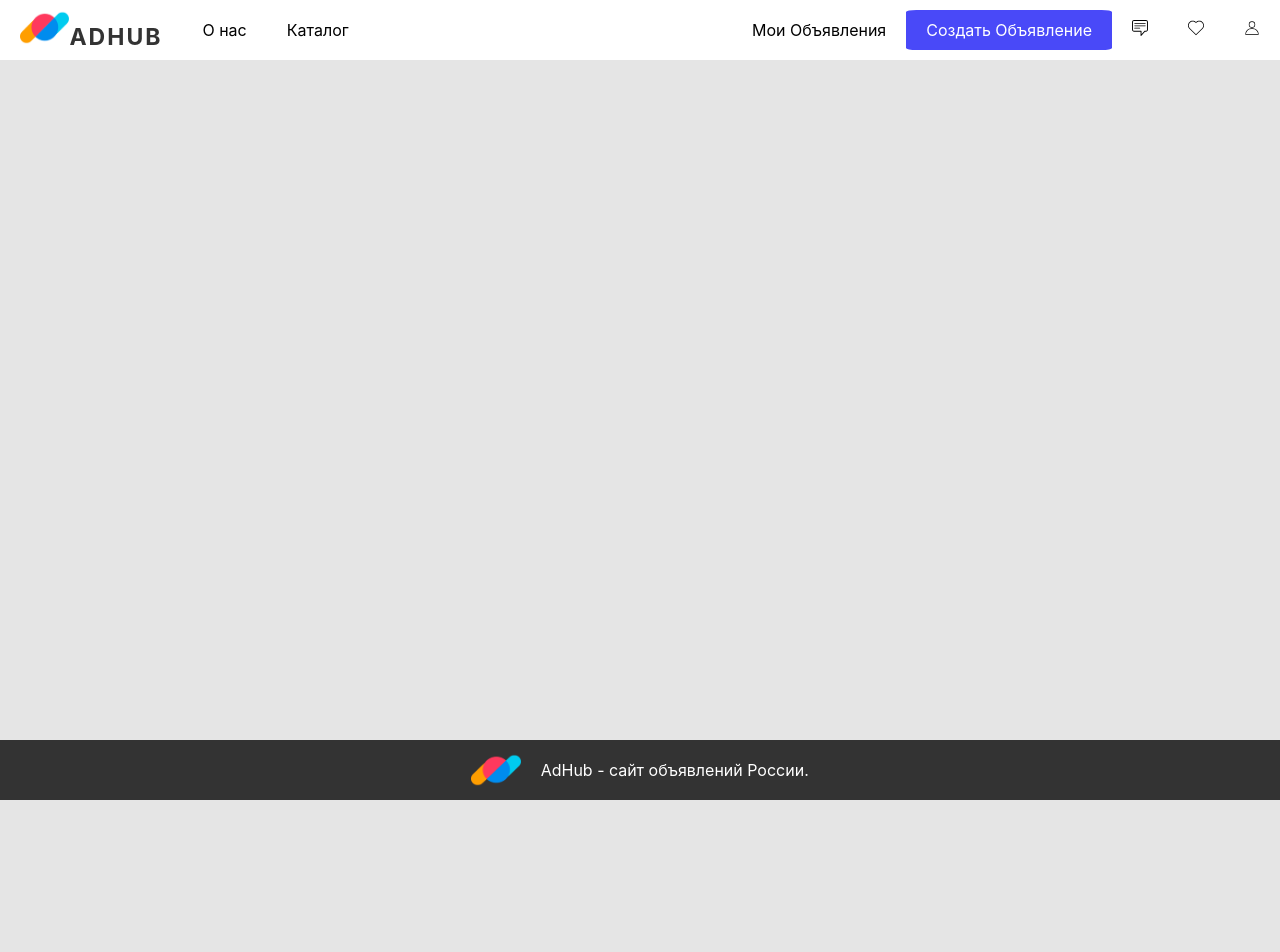
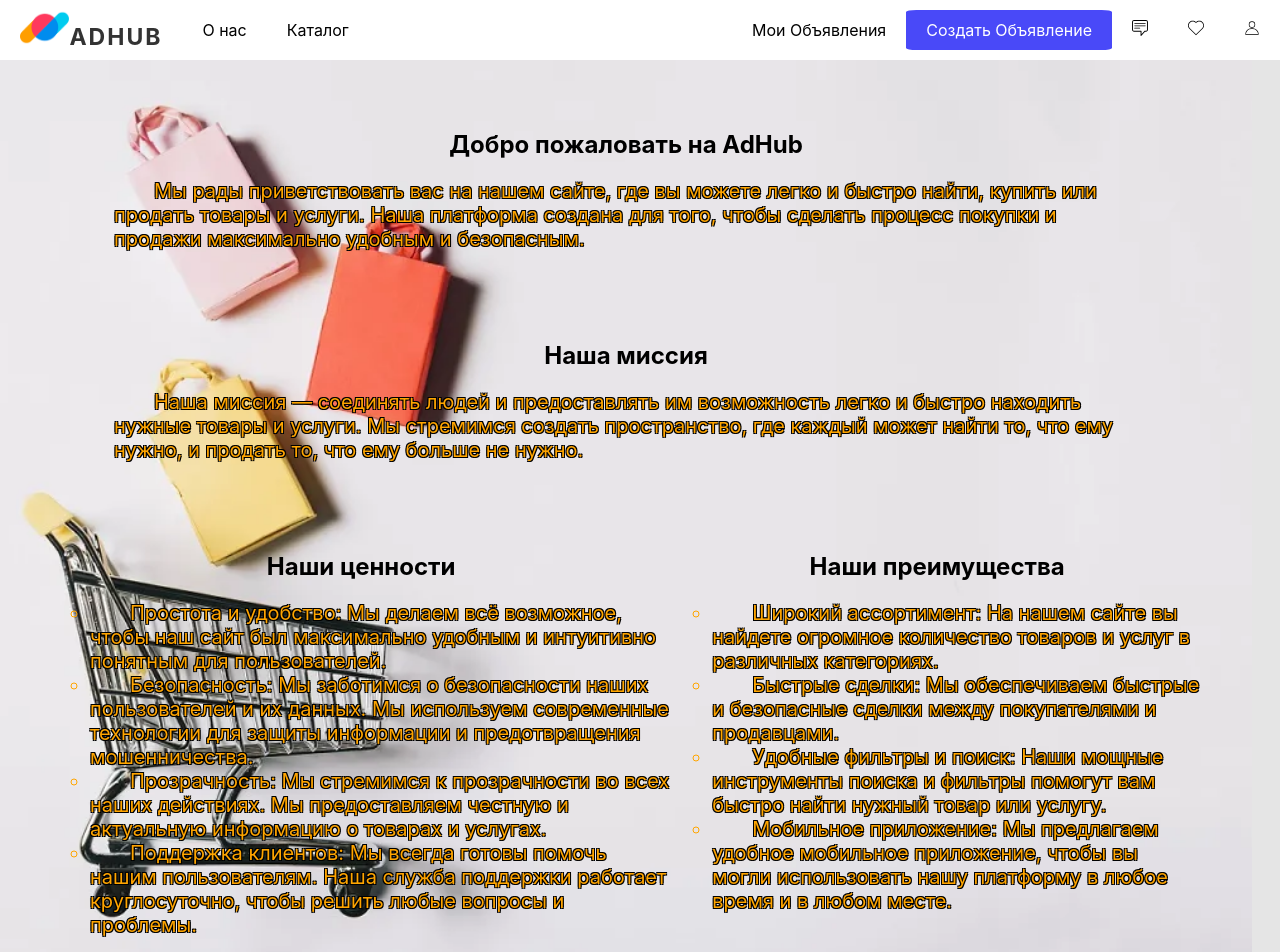
Before and after one commit to Cerber879/AdHub, a React (Create React App) app: page /about in a window 1280 px wide. Shown: the top 952 px of the page. Before the commit the page ends 800 px from the top, so only its background shows below. Built offline with nearby package versions, Linux system fonts and the light colour scheme.

Commit message:
add_about_us_page

```diff
--- a/src/App.tsx
+++ b/src/App.tsx
@@ -9,6 +9,7 @@ import store from './store/store';
 import styles from './index.module.css'
 import { TopPanel } from './components/TopPanel/TopPanel';
 import { Footer } from './components/Footer/Footer';
+import  AboutUs from './pages/AboutUs/AboutUs';
 
 const App: React.FC = () => {
   return (
@@ -22,6 +23,7 @@ const App: React.FC = () => {
               <Route path="/login" element={<LoginPage />} />
               <Route path="/register" element={<RegisterPage />} />
               <Route path="/create-ad" element={<CreateAdvertisementPage />} />
+              <Route path="/about" element = {< AboutUs/>} />
             </Routes>
           </div>
           <Footer/>
--- /dev/null
+++ b/src/components/AboutUs/CreateChtoTo.tsx
@@ -0,0 +1,57 @@
+import React from 'react';
+import styles from './about.module.css'
+
+const CreateChtoTo: React.FC = () => {
+    return (
+    <div className={styles.container}>
+      <div className={styles.container__item}>
+        <h2 className={styles.title}>Добро пожаловать на AdHub</h2>
+        <p className={styles.item__content}> Мы рады приветствовать вас на нашем сайте, где вы можете легко и быстро найти, купить или продать товары и услуги. Наша платформа создана для того, чтобы сделать процесс покупки и продажи максимально удобным и безопасным. </p>
+      </div>
+      <div className={styles.container__item}>
+        <h2 className={styles.title}>Наша миссия</h2>
+        <p className={styles.item__content}>Наша миссия — соединять людей и предоставлять им возможность легко и быстро находить нужные товары и услуги. Мы стремимся создать пространство, где каждый может найти то, что ему нужно, и продать то, что ему больше не нужно.</p>
+      </div>
+
+      <div className={styles.items__text}>
+        <div>
+          <h2 className={styles.title__text}>Наши ценности</h2>
+          <ul className={styles.info_text__contetnt}>
+            <li>
+            Простота и удобство: Мы делаем всё возможное, чтобы наш сайт был максимально удобным и интуитивно понятным для пользователей.
+            </li>
+            <li>
+            Безопасность: Мы заботимся о безопасности наших пользователей и их данных. Мы используем современные технологии для защиты информации и предотвращения мошенничества.
+            </li>
+            <li>
+            Прозрачность: Мы стремимся к прозрачности во всех наших действиях. Мы предоставляем честную и актуальную информацию о товарах и услугах.
+            </li>
+            <li>
+            Поддержка клиентов: Мы всегда готовы помочь нашим пользователям. Наша служба поддержки работает круглосуточно, чтобы решить любые вопросы и проблемы.
+            </li>
+          </ul>
+        </div>
+
+        <div>
+        <h2 className={styles.title__text}>Наши преимущества</h2>
+        <ul className={styles.info_text__contetnt}>
+            <li>
+            Широкий ассортимент: На нашем сайте вы найдете огромное количество товаров и услуг в различных категориях.
+            </li>
+            <li>
+            Быстрые сделки: Мы обеспечиваем быстрые и безопасные сделки между покупателями и продавцами.
+            </li>
+            <li>
+            Удобные фильтры и поиск: Наши мощные инструменты поиска и фильтры помогут вам быстро найти нужный товар или услугу.
+            </li>
+            <li>
+            Мобильное приложение: Мы предлагаем удобное мобильное приложение, чтобы вы могли использовать нашу платформу в любое время и в любом месте.
+            </li>
+          </ul>
+        </div>
+      </div>
+    </div>
+  );
+};
+
+export default CreateChtoTo;
--- /dev/null
+++ b/src/components/AboutUs/about.module.css
@@ -0,0 +1,62 @@
+.container
+{
+    display: flex;
+    flex-direction: column;
+    align-items: center;
+    padding: 50px;
+    background-image: url("../../../public/images/ImagesBackground/background.webp");
+    background-size: cover; /* Покрывает весь элемент */
+    background-position: center; /* Центрирует изображение */
+    background-repeat: no-repeat; /* Не повторяет изображение */
+    width: 90%;
+    height: 100vh; /* Высота экрана */
+    gap: 50px;
+}
+
+.container__item
+{
+    width: 1024px;
+}
+
+.title
+{
+    color: black;
+    text-align: center;
+}
+
+.item__content
+{
+    color: orange; /* Оранжевый цвет текста */
+    text-shadow:
+        -1px -1px 0 black,
+        1px -1px 0 black,
+        -1px 1px 0 black,
+        1px 1px 0 black; /* Черная обводка */
+    text-indent: 40px;
+    font-size: 20px;
+    font-weight: 400;
+}
+
+.items__text
+{
+    display: flex;
+    flex-wrap: flex;
+}
+
+.title__text
+{
+    text-align: center;
+}
+
+.info_text__contetnt
+{
+    color: orange; /* Оранжевый цвет текста */
+    text-shadow:
+        -1px -1px 0 black,
+        1px -1px 0 black,
+        -1px 1px 0 black,
+        1px 1px 0 black; /* Черная обводка */
+    text-indent: 40px;
+    font-size: 20px;
+    list-style-type: circle;
+}
--- /dev/null
+++ b/src/pages/AboutUs/AboutUs.tsx
@@ -0,0 +1,13 @@
+import React from 'react';
+import CreateChtoTo from '../../components/AboutUs/CreateChtoTo';
+
+const AboutUs: React.FC = () => {
+  return (
+    <div>
+      <CreateChtoTo/>
+      {/* Add more content here */}
+    </div>
+  );
+};
+
+export default AboutUs;
```
Also changed, not shown: public/images/ImagesBackground/background.webp (added), src/pages/AboutUs/AboutUs.module.css (added), 1 other file (tests, documents, lock files or other folders).
